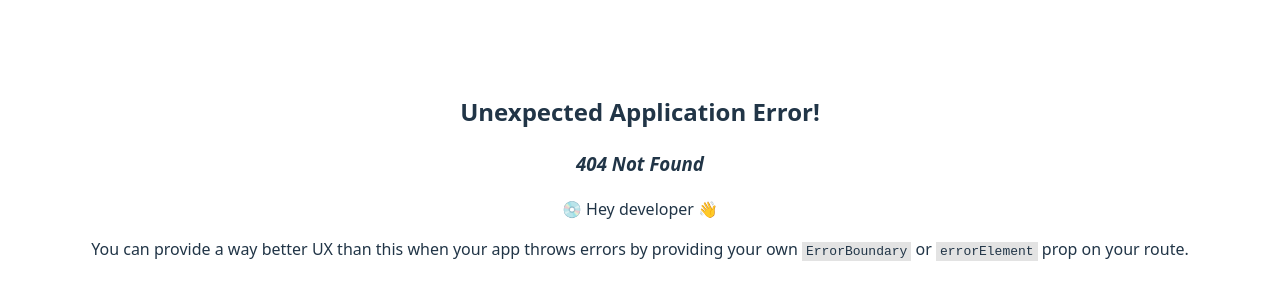
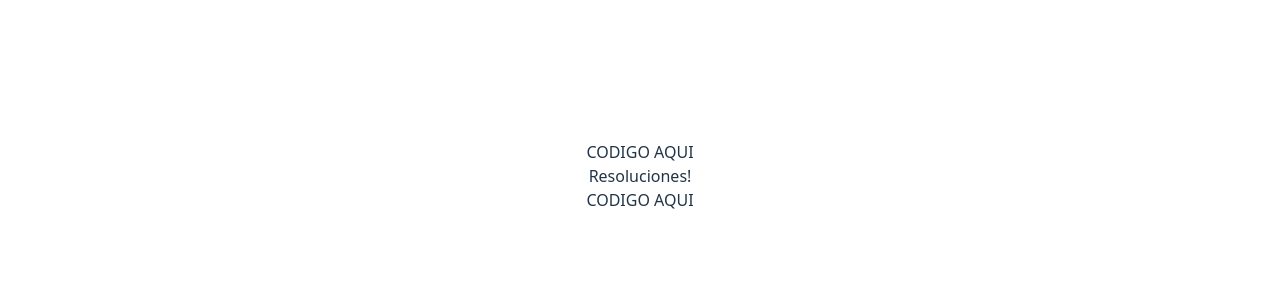
Before and after one commit to MatiasRamirez3097/sua-webservices, a React (Vite) app: page /resoluciones in a window 1280 px wide. Before the commit this address had no page. Shown: the part 224-524 px from the top of the page. Built offline with nearby package versions, Linux system fonts and the light colour scheme.

Commit message:
added pages

```diff
--- /dev/null
+++ b/src/pages/index.js
@@ -0,0 +1,5 @@
+import Home from './home/Home'
+import Intervenciones from './intervenciones/intervenciones'
+import Resoluciones from './resoluciones/resoluciones'
+
+export { Home, Intervenciones, Resoluciones};
--- /dev/null
+++ b/src/pages/intervenciones/intervenciones.jsx
@@ -0,0 +1,7 @@
+const Intervenciones = () => {
+    return (
+        <div>Intervenciones!</div>
+    )
+}
+
+export default Intervenciones;
--- /dev/null
+++ b/src/pages/resoluciones/resoluciones.jsx
@@ -0,0 +1,7 @@
+const Resoluciones = () => {
+    return (
+        <div>Resoluciones!</div>
+    )
+}
+
+export default Resoluciones;
```
Also changed, not shown: src/Router.jsx (+9 -1 lines).
